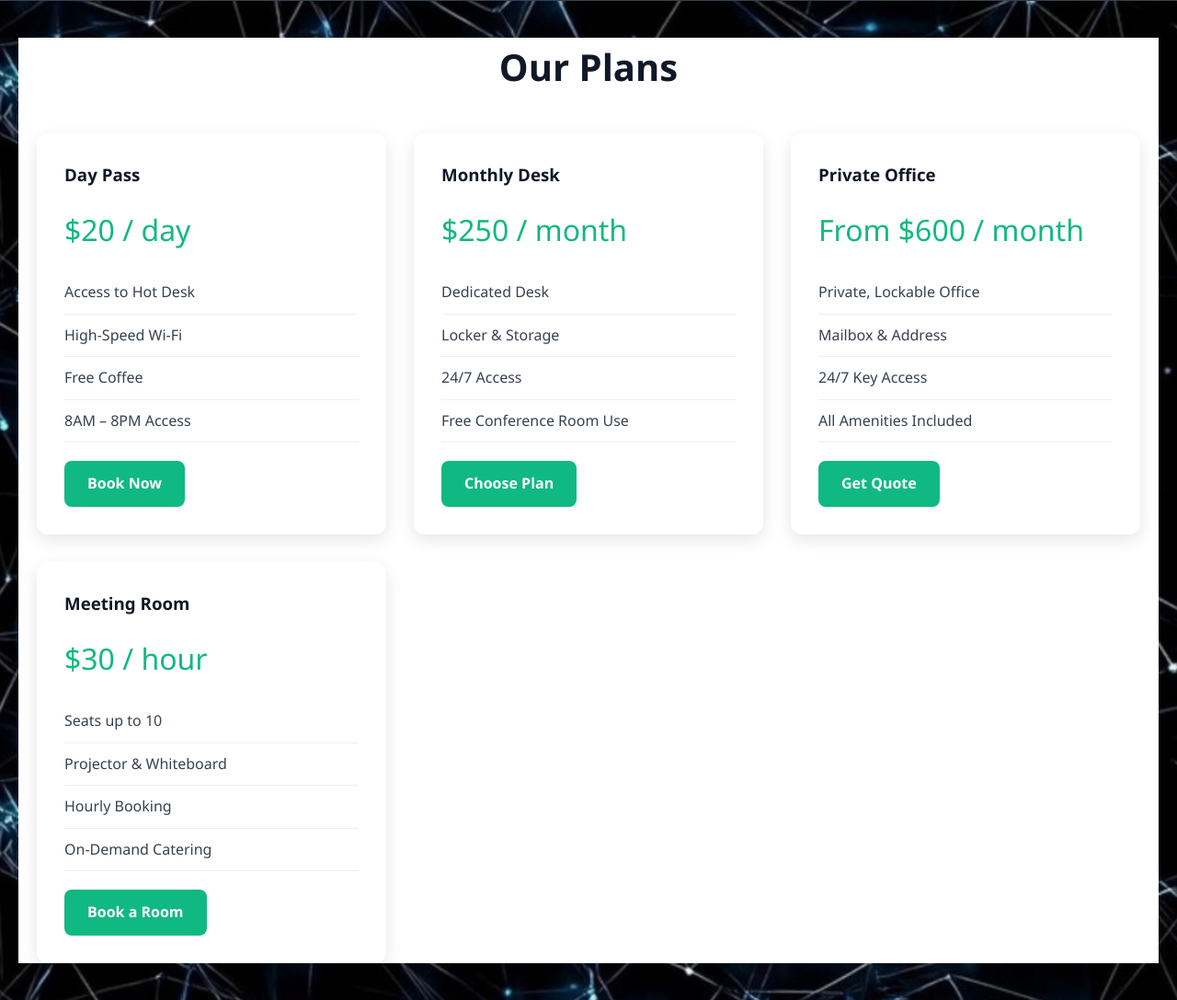
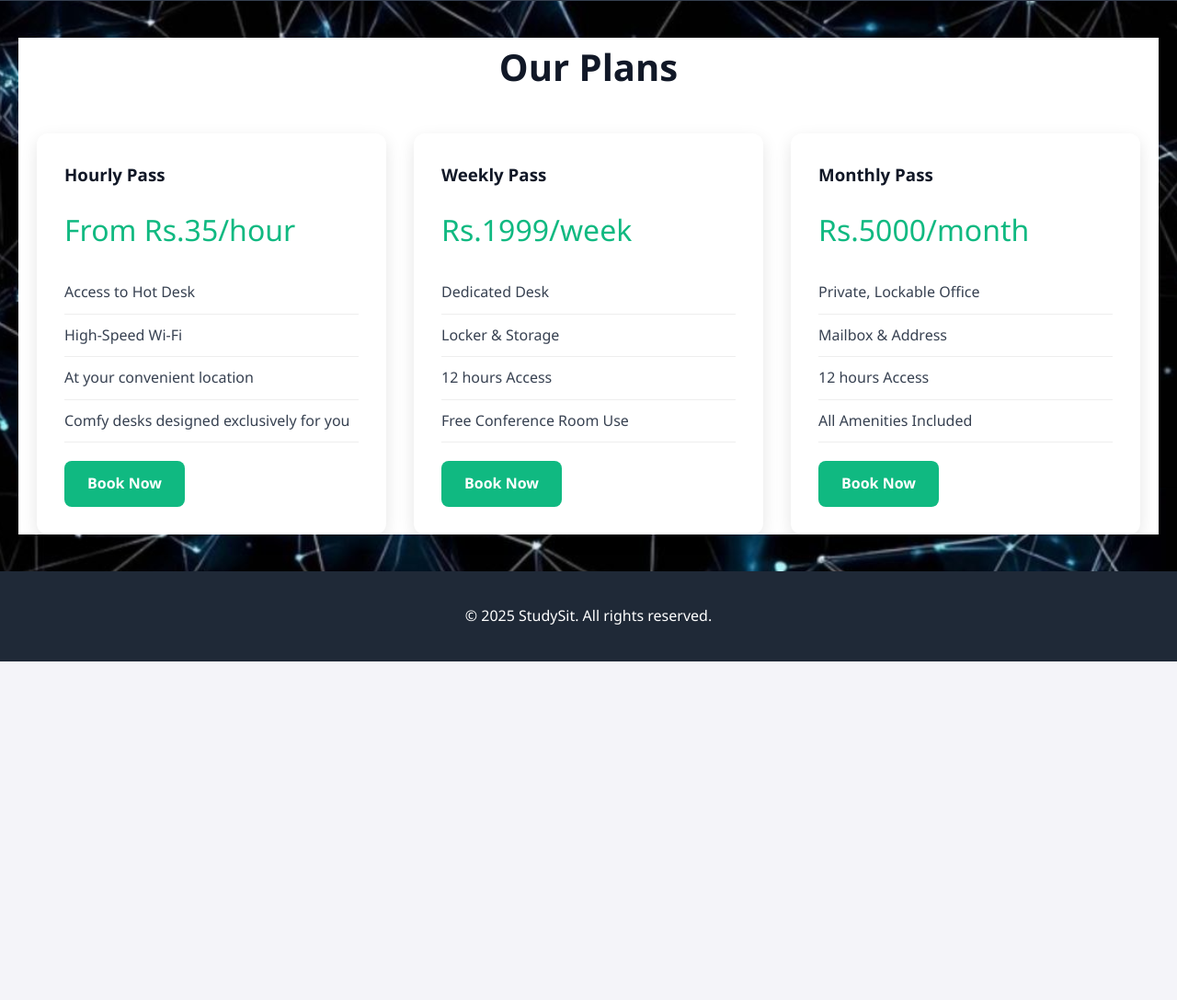
Before and after one commit to madegowda11/StudySit, a plain HTML site: page pricing.html in a window 1280 px wide. Shown: the part 270-1357 px from the top of the page at 92% size. After the commit the page ends 989 px from the top, so only its background shows below. Drawn offline with Linux system fonts and the light colour scheme.

Commit message:
Add files via upload
Signed-off-by: DEBMUKHERJEE15 <pwdeb06@gmail.com>

```diff
--- a/pricing.html
+++ b/pricing.html
@@ -3,7 +3,7 @@
 <head>
   <meta charset="UTF-8" />
   <meta name="viewport" content="width=device-width, initial-scale=1.0"/>
-  <title>Pricing - CoWorkHub</title>
+  <title>Pricing - StudySit</title>
   <link rel="stylesheet" href="style.css" />
   <style>
     body {
@@ -162,58 +162,48 @@
     <div class="pricing-grid">
 
       <div class="card">
-        <h3>Day Pass</h3>
-        <p class="price">$20 / day</p>
+        <h3>Hourly Pass</h3>
+        <p class="price"> From Rs.35/hour</p>
         <ul class="features">
           <li>Access to Hot Desk</li>
           <li>High-Speed Wi-Fi</li>
-          <li>Free Coffee</li>
-          <li>8AM – 8PM Access</li>
+          <li>At your convenient location</li>
+          <li>Comfy desks designed exclusively for you</li>
         </ul>
-        <a href="#" class="btn">Book Now</a>
+        <a href="https://docs.google.com/forms/d/1TMrEUecsNHq3SCoyBVekGn2oPdz4Egge-MgSMZXGZyg/viewform" class="btn">Book Now</a>
       </div>
 
       <div class="card">
-        <h3>Monthly Desk</h3>
-        <p class="price">$250 / month</p>
+        <h3>Weekly Pass</h3>
+        <p class="price">Rs.1999/week</p>
         <ul class="features">
           <li>Dedicated Desk</li>
           <li>Locker & Storage</li>
-          <li>24/7 Access</li>
+          <li>12 hours Access</li>
           <li>Free Conference Room Use</li>
         </ul>
-        <a href="#" class="btn">Choose Plan</a>
+        <a href="https://docs.google.com/forms/d/1TMrEUecsNHq3SCoyBVekGn2oPdz4Egge-MgSMZXGZyg/viewform" class="btn">Book Now</a>
       </div>
 
       <div class="card">
-        <h3>Private Office</h3>
-        <p class="price">From $600 / month</p>
+        <h3>Monthly Pass</h3>
+        <p class="price">Rs.5000/month</p>
         <ul class="features">
           <li>Private, Lockable Office</li>
           <li>Mailbox & Address</li>
-          <li>24/7 Key Access</li>
+          <li>12 hours Access</li>
           <li>All Amenities Included</li>
         </ul>
-        <a href="#" class="btn">Get Quote</a>
+        <a href="https://docs.google.com/forms/d/1TMrEUecsNHq3SCoyBVekGn2oPdz4Egge-MgSMZXGZyg/viewform" class="btn">Book Now</a>
       </div>
 
-      <div class="card">
-        <h3>Meeting Room</h3>
-        <p class="price">$30 / hour</p>
-        <ul class="features">
-          <li>Seats up to 10</li>
-          <li>Projector & Whiteboard</li>
-          <li>Hourly Booking</li>
-          <li>On-Demand Catering</li>
-        </ul>
-        <a href="#" class="btn">Book a Room</a>
-      </div>
+
 
     </div>
   </div>
 
   <footer>
-    <p>&copy; 2025 CoWorkHub. All rights reserved.</p>
+    <p>&copy; 2025 StudySit. All rights reserved.</p>
   </footer>
 
 </body>
```
Also changed, not shown: about.html (+1 -1 lines), contact.html (+1 -1 lines), index.html (+1 -1 lines), spaces.html (+1 -1 lines), style.css (line endings or trailing spaces).
